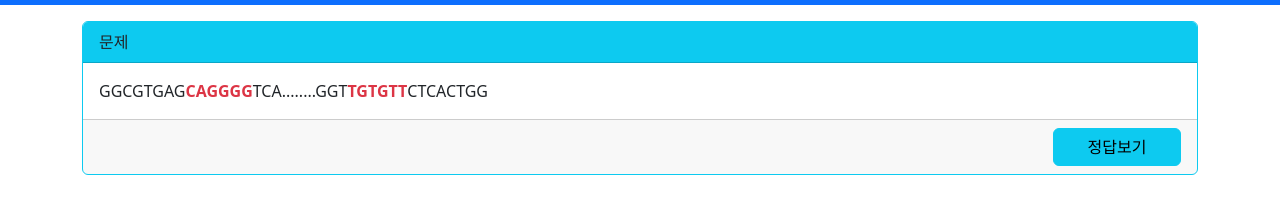
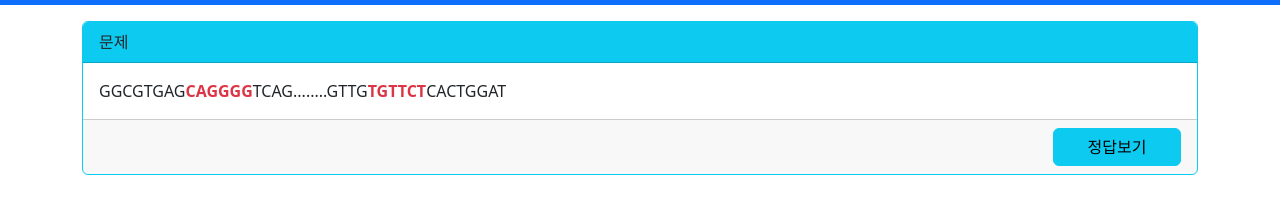
Before and after one commit to Teiming/Primer-Practice, a plain HTML site: page index.html in a window 1280 px wide. Shown: the part 51-264 px from the top of the page. Drawn offline with nearby package versions, Linux system fonts and the light colour scheme.

Commit message:
Update index.html

```diff
--- a/index.html
+++ b/index.html
@@ -5,9 +5,9 @@
     <meta name="viewport" content="width=device-width, initial-scale=1">
     <title>프라이머 만들기</title>
     <script>
-        var temp1 = 3 + Math.round( 5 * Math.random() );
-        var temp2 = 3 + Math.round( 5 * Math.random() );
-        var temp3 = 3 + Math.round( 5 * Math.random() );
+        var temp1 = 4 + Math.round( 4 * Math.random() );
+        var temp2 = 4 + Math.round( 4 * Math.random() );
+        var temp3 = 4 + Math.round( 4 * Math.random() );
     </script>
     <link href="https://cdn.jsdelivr.net/npm/bootstrap@5.3.0-alpha3/dist/css/bootstrap.min.css" rel="stylesheet" integrity="sha384-KK94CHFLLe+nY2dmCWGMq91rCGa5gtU4mk92HdvYe+M/SXH301p5ILy+dN9+nJOZ" crossorigin="anonymous">
   </head>
```
